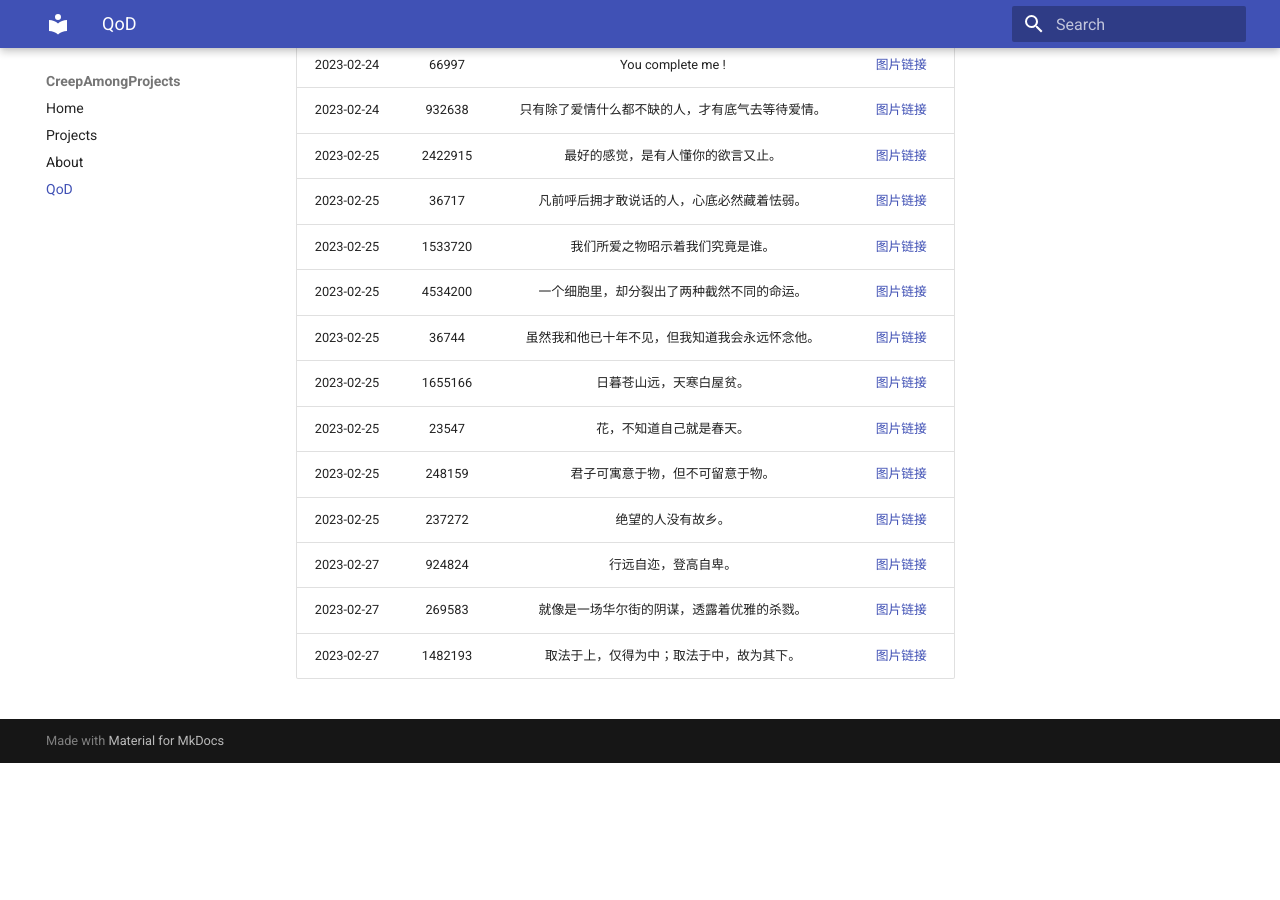
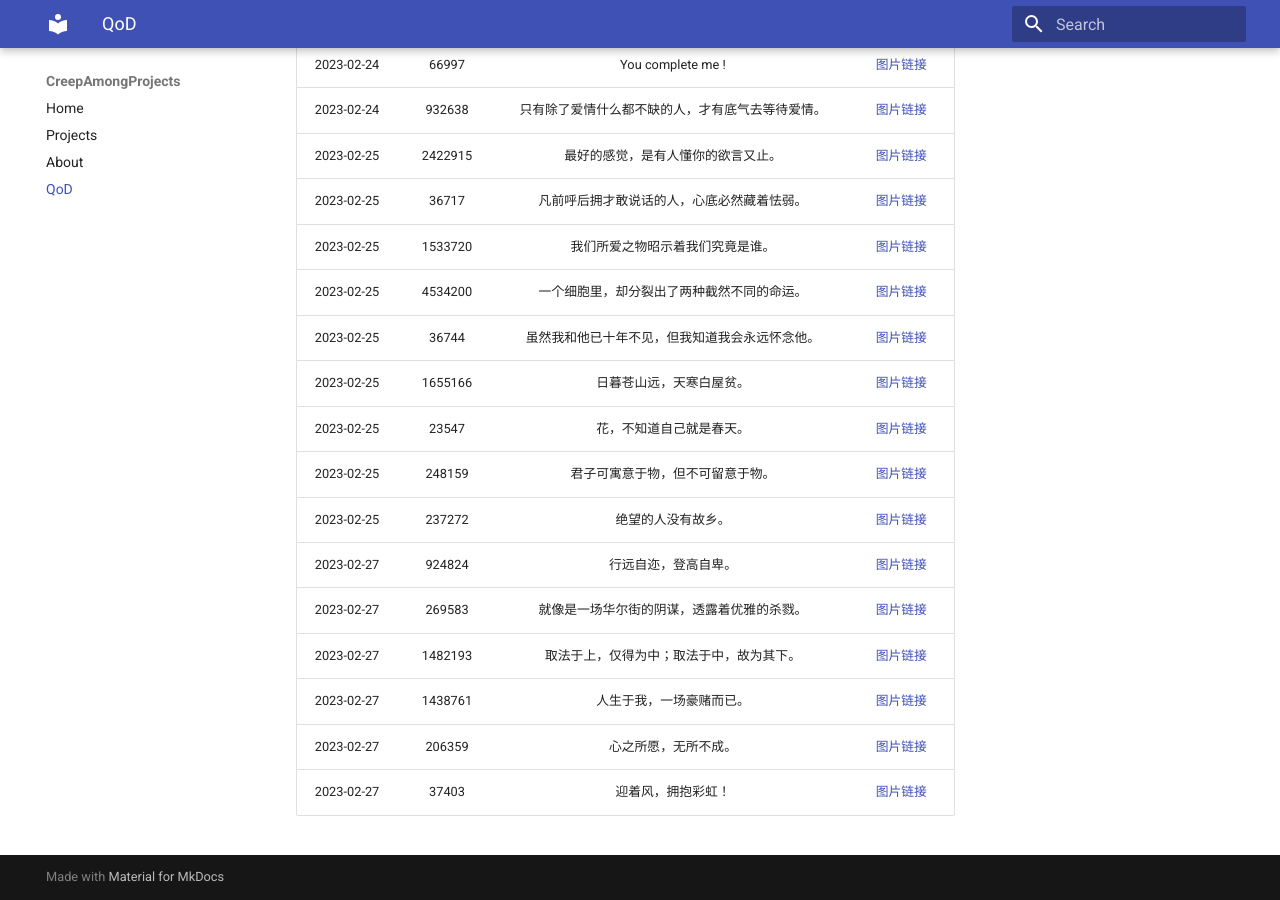
Before and after one commit to Creep-Among-Projects/CAP-Pages, an MkDocs documentation site: the page built from docs/qod.md, in a window 1280 px wide and 900 px high, scrolled down 2766 px. Built offline with MkDocs 1.6.1 and Material for MkDocs 9.7.7, drawn with Linux system fonts in a browser that asks for light colours; comment, search, counter and statistics services are not loaded; before the commit the page ends 3529 px from its top, so only the background shows below that.

Commit message:
QoD Generator: 2023-02-27 23:30:02 UTC+00:00

```diff
--- a/docs/qod.md
+++ b/docs/qod.md
@@ -94,3 +94,6 @@ Theoretically three daily quotes will be automatically updated here each day.
 |2023-02-27|924824|行远自迩，登高自卑。|[图片链接](./qods/924824.jpg)|
 |2023-02-27|269583|就像是一场华尔街的阴谋，透露着优雅的杀戮。|[图片链接](./qods/269583.jpg)|
 |2023-02-27|1482193|取法于上，仅得为中；取法于中，故为其下。|[图片链接](./qods/1482193.jpg)|
+|2023-02-27|1438761|人生于我，一场豪赌而已。|[图片链接](./qods/1438761.jpg)|
+|2023-02-27|206359|心之所愿，无所不成。|[图片链接](./qods/206359.jpg)|
+|2023-02-27|37403|迎着风，拥抱彩虹！|[图片链接](./qods/37403.jpg)|
```
Also changed, not shown: docs/qods/1438761.jpg (added), docs/qods/206359.jpg (added), docs/qods/37403.jpg (added), 1 other file.
